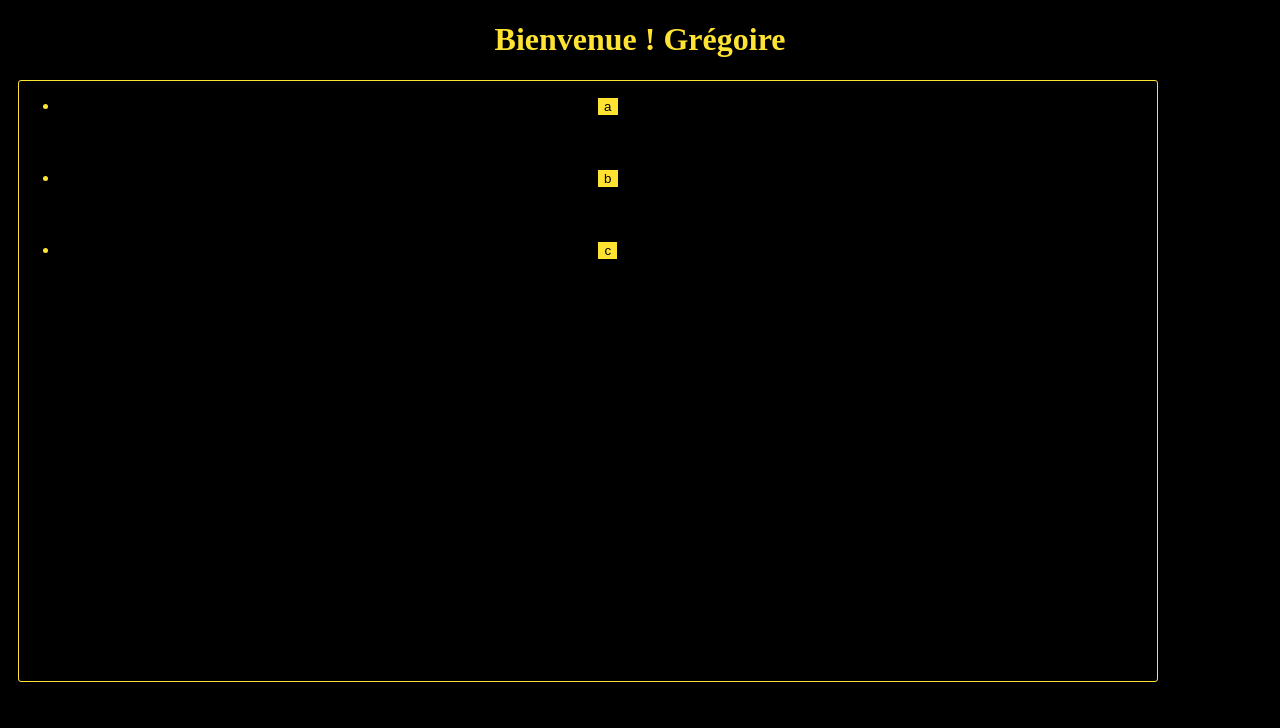
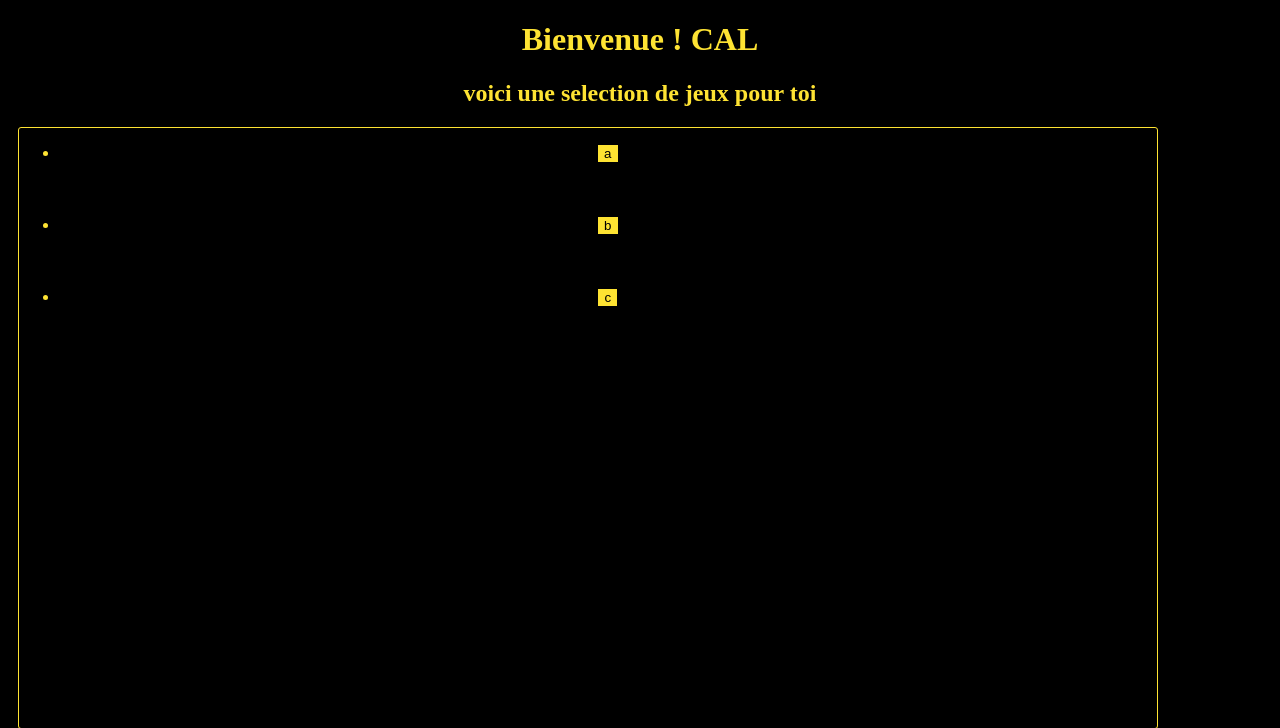
Before and after one commit to bgbg1000/gregoire, a Flask app: page / in a window 1280 px wide. Shown: the top 728 px of the page. Run offline with Flask 3, Linux system fonts and the light colour scheme.

Commit message:
Replace Grégoire's page with Calixte's page

```diff
--- a/templates/index.html
+++ b/templates/index.html
@@ -1,14 +1,15 @@
 <!DOCTYPE html>
 <html lang="fr">
     <head>
-        <title>grgoire's</title>
+        <title>calixte's</title>
         <link rel="stylesheet" href="{{url_for('static' , filename='style.css') }}">
         <link rel="manifest" href="{{ url_for('static', filename='manifest.json') }}">
         <meta name="theme-color" content="#000000">
     </head>
     <body>
         <header>
-            <h1>Bienvenue ! Grégoire </h1>
+            <h1>Bienvenue ! CAL </h1>
+            <h2>voici une selection de jeux pour toi</h2>
         </header>
         <section>
             <div class="games">
```
